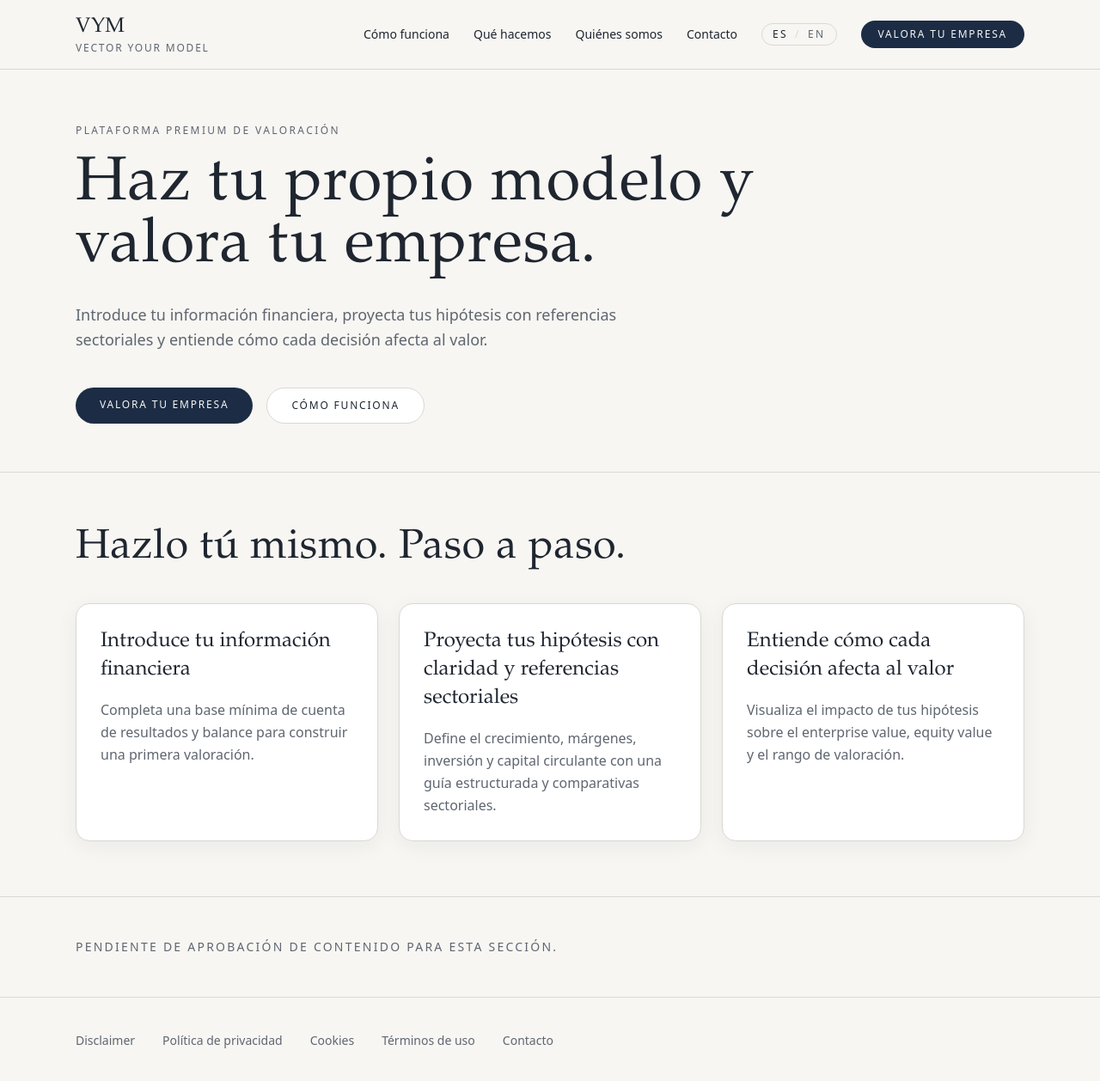
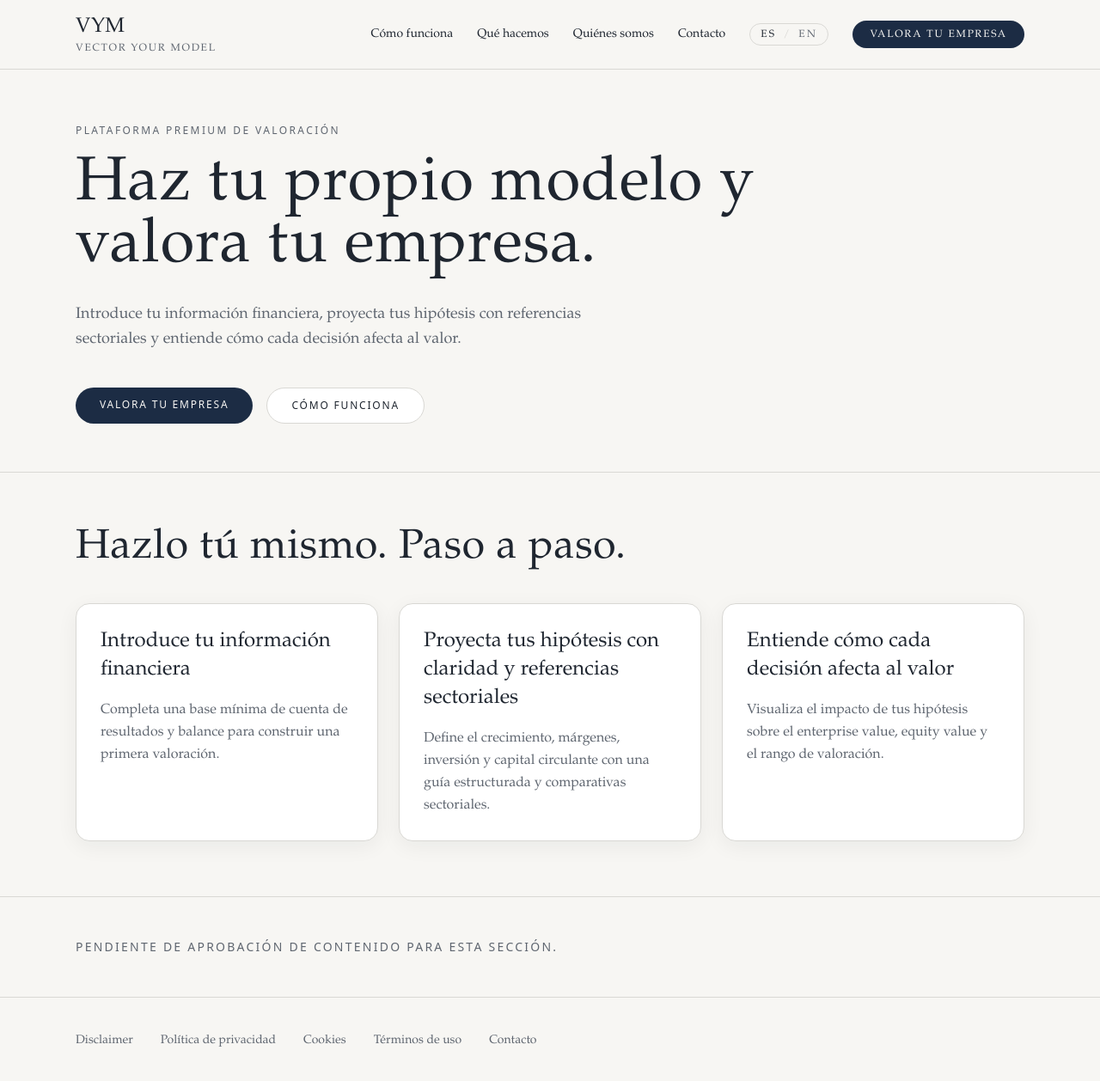
Before and after one commit to javiergfornos-droid/vym, a Next.js app: page / in a window 1280 px wide. Shown: the top 1258 px of the page at 86% size. Built offline with nearby package versions, Linux system fonts and the light colour scheme.

Commit message:
Unify editorial serif typography across landing and static pages

```diff
--- a/src/app/page.tsx
+++ b/src/app/page.tsx
@@ -96,7 +96,7 @@ export default function Home({ searchParams }: Props) {
               <h1 className="max-w-4xl font-editorial text-5xl leading-[1.08] tracking-premium text-slateInk md:text-6xl lg:text-7xl">
                 {copy.hero.headline}
               </h1>
-              <p className="mt-7 max-w-2xl text-lg leading-relaxed text-mutedInk">{copy.hero.body}</p>
+              <p className="mt-7 max-w-2xl font-editorial text-lg leading-relaxed text-mutedInk">{copy.hero.body}</p>
               <div className="mt-10 flex flex-wrap gap-4">
                 <Link
                   className="rounded-full bg-accent px-7 py-3 text-xs uppercase tracking-[0.15em] text-ivory transition hover:bg-slateInk"
@@ -123,7 +123,7 @@ export default function Home({ searchParams }: Props) {
               {copy.usage.cards.map((card) => (
                 <article key={card.title} className="rounded-2xl border border-line bg-white p-7 shadow-whisper">
                   <h3 className="font-editorial text-2xl leading-snug text-slateInk">{card.title}</h3>
-                  <p className="mt-4 text-base leading-relaxed text-mutedInk">{card.body}</p>
+                  <p className="mt-4 font-editorial text-base leading-relaxed text-mutedInk">{card.body}</p>
                 </article>
               ))}
             </div>
@@ -141,7 +141,7 @@ export default function Home({ searchParams }: Props) {
         </section>
 
         <footer id="contact" className="mx-auto max-w-6xl px-6 py-10">
-          <ul className="flex flex-wrap gap-x-8 gap-y-3 text-sm text-mutedInk">
+          <ul className="flex flex-wrap gap-x-8 gap-y-3 font-editorial text-sm text-mutedInk">
             {copy.footerLinks.map((item) => (
               <li key={item}>
                 <a className="hover:text-slateInk" href="#">
--- a/src/components/nav-destination-shell.tsx
+++ b/src/components/nav-destination-shell.tsx
@@ -11,7 +11,7 @@ export function NavDestinationShell({ lang, title }: Props) {
       <section className="border-b border-line py-16">
         <div className="mx-auto max-w-6xl px-6">
           <h1 className="font-editorial text-4xl tracking-premium text-slateInk md:text-5xl">{title}</h1>
-          <p className="mt-6 text-sm uppercase tracking-[0.16em] text-mutedInk">
+          <p className="mt-6 font-editorial text-sm uppercase tracking-[0.16em] text-mutedInk">
             {lang === 'es'
               ? 'Pendiente de aprobación de contenido para esta página.'
               : 'Content pending explicit approval for this page.'}
--- a/src/components/top-nav.tsx
+++ b/src/components/top-nav.tsx
@@ -16,11 +16,11 @@ export function TopNav({ lang, currentPath }: Props) {
   return (
     <header className="fixed inset-x-0 top-0 z-50 border-b border-line bg-ivory/95 backdrop-blur">
       <nav className="mx-auto flex h-20 max-w-6xl items-center justify-between px-6">
-        <Link className="block" href={withLang('/', lang)}>
+        <Link className="block font-editorial" href={withLang('/', lang)}>
           <p className="font-editorial text-2xl tracking-premium text-slateInk">{t.brand}</p>
           <p className="text-xs uppercase tracking-[0.15em] text-mutedInk">{t.subtitle}</p>
         </Link>
-        <div className="hidden items-center gap-7 text-sm text-slateInk lg:flex">
+        <div className="hidden items-center gap-7 font-editorial text-sm text-slateInk lg:flex">
           <Link href={withLang('/how-it-works', lang)}>{t.nav.how}</Link>
           <Link href={withLang('/what-we-do', lang)}>{t.nav.what}</Link>
           <Link href={withLang('/who-we-are', lang)}>{t.nav.who}</Link>
--- a/tailwind.config.ts
+++ b/tailwind.config.ts
@@ -16,7 +16,16 @@ const config: Config = {
         accent: '#1c2c44',
       },
       fontFamily: {
-        editorial: ['"Iowan Old Style"', '"Palatino Linotype"', 'Palatino', '"Times New Roman"', 'serif'],
+        editorial: [
+          '"New York"',
+          '"NewYork"',
+          '"New York Large"',
+          '"Iowan Old Style"',
+          '"Palatino Linotype"',
+          'Palatino',
+          '"Times New Roman"',
+          'serif',
+        ],
         body: ['Inter', 'system-ui', 'sans-serif'],
       },
       letterSpacing: {
```
